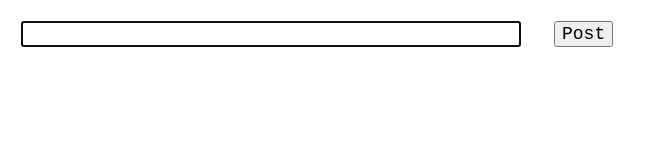
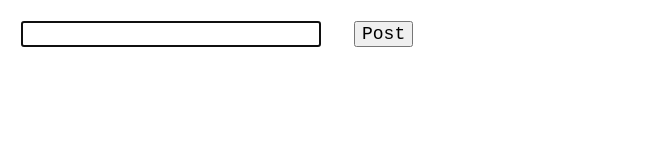
Before and after one commit to ajdavis/asyncio-chat-example, a plain HTML site: page index.html in a window 1280 px wide. Shown: the whole page, without its empty margins (0-655 px from the left). Drawn offline with nearby package versions, Linux system fonts and the light colour scheme.

Commit message:
Narrower CSS style.

```diff
--- a/index.html
+++ b/index.html
@@ -7,11 +7,11 @@
 }
 
 #msg {
-    width: 500px;
+    width: 300px;
 }
 
 #body {
-    width: 550px;
+    width: 350px;
 }
 
 .msg, input {
```
